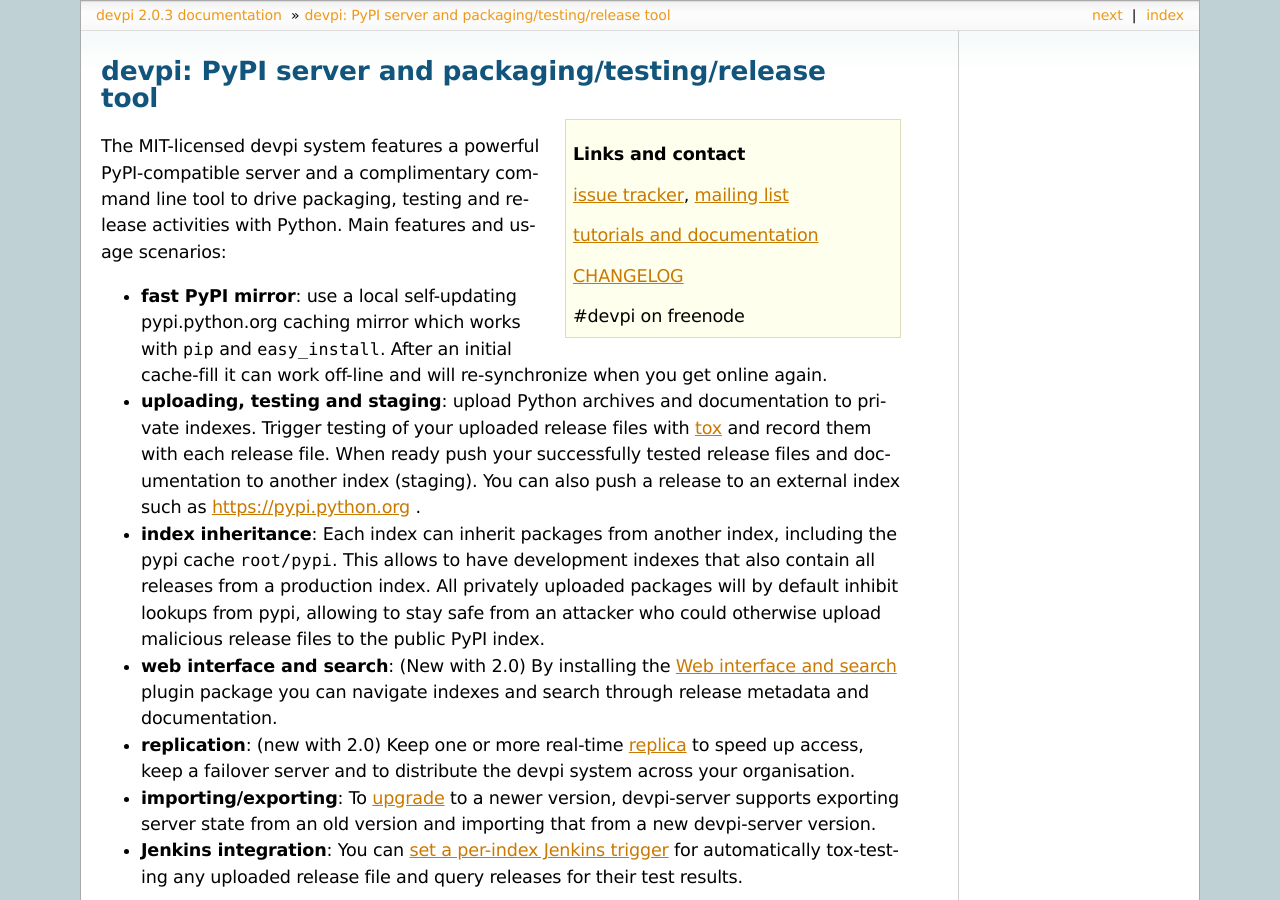
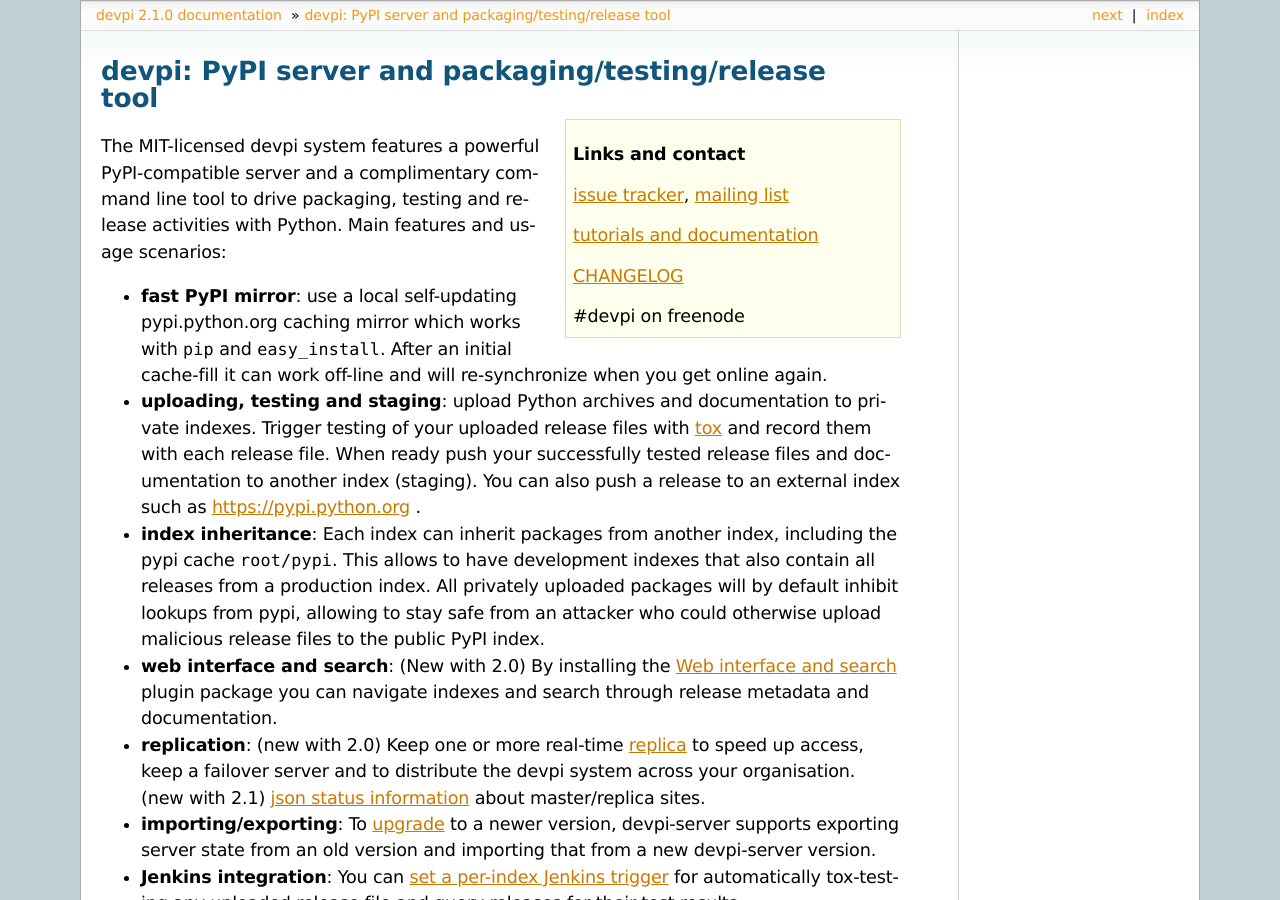
Before and after one commit to devpi/devpi, a Sphinx documentation site: the page built from doc/index.rst, in a window 1280 px wide and 900 px high. Built offline with Sphinx 7.4.7, drawn with Linux system fonts in a browser that asks for light colours; some of the changed text lies outside the part shown.

Commit message:
also upgrade doc version, link to server status docs

```diff
--- a/doc/conf.py
+++ b/doc/conf.py
@@ -48,9 +48,9 @@
 # built documents.
 #
 # The short X.Y version.
-version = '2.0'
+version = '2.1'
 # The full version, including alpha/beta/rc tags.
-release = '2.0.3'
+release = '2.1.0'
 
 # The language for content autogenerated by Sphinx. Refer to documentation
 # for a list of supported languages.
--- a/doc/index.rst
+++ b/doc/index.rst
@@ -43,6 +43,8 @@
 - **replication**: (new with 2.0) Keep one or more real-time
   :doc:`replica <replica>` to speed up access, keep a failover server
   and to distribute the devpi system across your organisation.
+  (new with 2.1) :doc:`json status information <server-status>`
+  about master/replica sites.
 
 - **importing/exporting**: To :ref:`upgrade <upgrade>` to a newer version,
   devpi-server
--- a/doc/replica.rst
+++ b/doc/replica.rst
@@ -14,6 +14,7 @@
 - **faster installs**: a geographically closer replica will
   answer queries much faster than the more remote master node.
 
+See also :ref:`serverstatus`.
 
 Usage
 ---------------------------------------------
```
